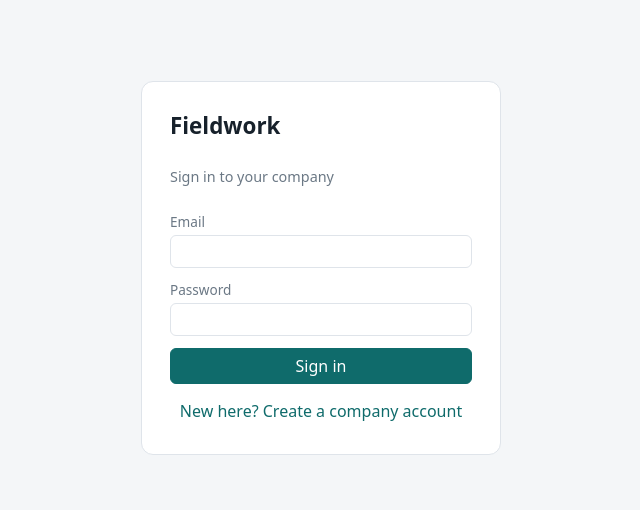
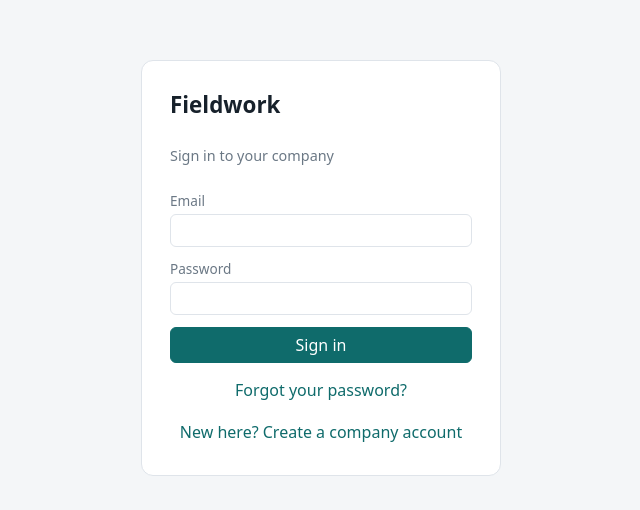
Before and after one commit to santosh2341/FLDWork, a React (Vite) app: page / in a window 1280 px wide. Shown: the part 132-642 px from the top of the page, without its empty margins (319-959 px from the left). Built offline with nearby package versions, Linux system fonts and the light colour scheme; no server answers.

Commit message:
Update Login.tsx

```diff
--- a/src/pages/Login.tsx
+++ b/src/pages/Login.tsx
@@ -1,30 +1,74 @@
 import { useState } from 'react'
 import { useAuth } from '../auth'
 
+type Mode = 'in' | 'up' | 'forgot'
+
 export default function Login() {
-  const { signIn, signUp } = useAuth()
-  const [mode, setMode] = useState<'in' | 'up'>('in')
+  const { signIn, signUp, recovery, linkError, resetPassword, updatePassword, cancelRecovery } = useAuth()
+  const [mode, setMode] = useState<Mode>('in')
   const [email, setEmail] = useState('')
   const [password, setPassword] = useState('')
+  const [confirm, setConfirm] = useState('')
   const [fullName, setFullName] = useState('')
   const [company, setCompany] = useState('')
   const [busy, setBusy] = useState(false)
-  const [msg, setMsg] = useState('')
-  const [isError, setIsError] = useState(false)
+  const [msg, setMsg] = useState(linkError)
+  const [isError, setIsError] = useState(!!linkError)
+
+  const show = (text: string, error: boolean) => {
+    setMsg(text)
+    setIsError(error)
+  }
+  const switchMode = (m: Mode) => {
+    setMode(m)
+    setMsg('')
+    setPassword('')
+    setConfirm('')
+  }
+
+  // Shown after the person clicks the link in the reset email.
+  if (recovery) {
+    const save = async (e: React.FormEvent) => {
+      e.preventDefault()
+      if (password !== confirm) return show('The two passwords do not match.', true)
+      setBusy(true)
+      const err = await updatePassword(password)
+      setBusy(false)
+      if (err) show(err, true)
+    }
+    return (
+      <div className="login-wrap">
+        <form className="login" onSubmit={save}>
+          <h1>Fieldwork</h1>
+          <p className="muted">Choose a new password</p>
+          <label>New password<input required type="password" minLength={6} value={password} onChange={(e) => setPassword(e.target.value)} autoComplete="new-password" /></label>
+          <label>Confirm new password<input required type="password" minLength={6} value={confirm} onChange={(e) => setConfirm(e.target.value)} autoComplete="new-password" /></label>
+          <button className="primary" disabled={busy}>{busy ? 'Please wait…' : 'Save new password'}</button>
+          {msg && <p className={isError ? 'error' : 'muted'}>{msg}</p>}
+          <button type="button" className="link-btn" onClick={() => void cancelRecovery()}>Cancel</button>
+        </form>
+      </div>
+    )
+  }
 
   const submit = async (e: React.FormEvent) => {
     e.preventDefault()
     setBusy(true)
     setMsg('')
+    if (mode === 'forgot') {
+      const err = await resetPassword(email.trim())
+      setBusy(false)
+      if (err) show(err, true)
+      else show('If an account exists for that email, a reset link is on its way. It can take a few minutes. Check your spam folder too.', false)
+      return
+    }
     const r = mode === 'in' ? await signIn(email.trim(), password) : await signUp(email.trim(), password, fullName.trim(), company.trim())
     setBusy(false)
     if (r === 'confirm') {
-      setIsError(false)
-      setMsg('Account created. Check your email for a confirmation link, then sign in.')
+      show('Account created. Check your email for a confirmation link, then sign in.', false)
       setMode('in')
     } else if (r) {
-      setIsError(true)
-      setMsg(r)
+      show(r, true)
     }
   }
 
@@ -32,7 +76,9 @@ export default function Login() {
     <div className="login-wrap">
       <form className="login" onSubmit={submit}>
         <h1>Fieldwork</h1>
-        <p className="muted">{mode === 'in' ? 'Sign in to your company' : 'Create your company account'}</p>
+        <p className="muted">
+          {mode === 'in' ? 'Sign in to your company' : mode === 'up' ? 'Create your company account' : 'Enter your email and we will send you a link to reset your password'}
+        </p>
         {mode === 'up' && (
           <>
             <label>Your name<input required value={fullName} onChange={(e) => setFullName(e.target.value)} autoComplete="name" /></label>
@@ -40,12 +86,23 @@ export default function Login() {
           </>
         )}
         <label>Email<input required type="email" value={email} onChange={(e) => setEmail(e.target.value)} autoComplete="email" /></label>
-        <label>Password<input required type="password" minLength={6} value={password} onChange={(e) => setPassword(e.target.value)} autoComplete={mode === 'in' ? 'current-password' : 'new-password'} /></label>
-        <button className="primary" disabled={busy}>{busy ? 'Please wait…' : mode === 'in' ? 'Sign in' : 'Create account'}</button>
+        {mode !== 'forgot' && (
+          <label>Password<input required type="password" minLength={6} value={password} onChange={(e) => setPassword(e.target.value)} autoComplete={mode === 'in' ? 'current-password' : 'new-password'} /></label>
+        )}
+        <button className="primary" disabled={busy}>
+          {busy ? 'Please wait…' : mode === 'in' ? 'Sign in' : mode === 'up' ? 'Create account' : 'Send reset link'}
+        </button>
         {msg && <p className={isError ? 'error' : 'muted'}>{msg}</p>}
-        <button type="button" className="link-btn" onClick={() => { setMode(mode === 'in' ? 'up' : 'in'); setMsg('') }}>
-          {mode === 'in' ? 'New here? Create a company account' : 'Already have an account? Sign in'}
-        </button>
+        {mode === 'in' && (
+          <button type="button" className="link-btn" onClick={() => switchMode('forgot')}>Forgot your password?</button>
+        )}
+        {mode === 'forgot' ? (
+          <button type="button" className="link-btn" onClick={() => switchMode('in')}>Back to sign in</button>
+        ) : (
+          <button type="button" className="link-btn" onClick={() => switchMode(mode === 'in' ? 'up' : 'in')}>
+            {mode === 'in' ? 'New here? Create a company account' : 'Already have an account? Sign in'}
+          </button>
+        )}
       </form>
     </div>
   )
```
